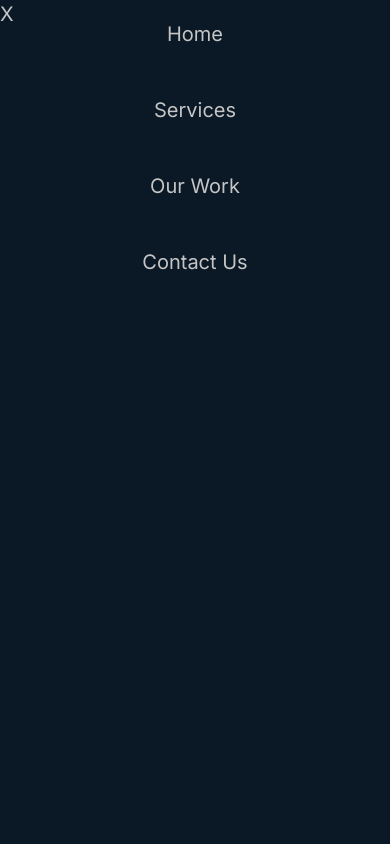
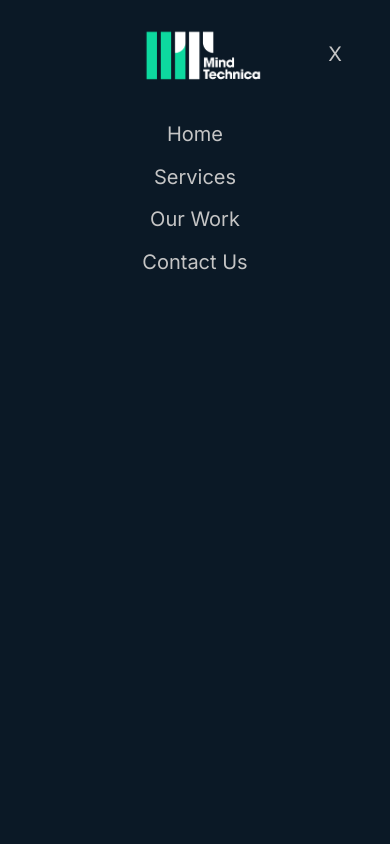
Before and after one commit to AGuerriere/mindtechnica, a Next.js app: page / in a window 390 px wide. Both pictures are taken after a click on the element 345 px from the left and 50 px from the top of the page. Shown: the top 844 px of the page. Built offline with nearby package versions, Linux system fonts and the light colour scheme; a web font is replaced by a local one.

Commit message:
added MT logo to mobile navbar

```diff
--- a/src/components/Navbar.tsx
+++ b/src/components/Navbar.tsx
@@ -49,8 +49,17 @@ export default function Navbar() {
     </nav>
     {/* Opened Mobile Navbar */}
     <div className={`${hidden === 1 ? 'hidden' : ''} bg-bgBlack text-xl pt-5 text-center h-full w-full fixed top-0 z-100 -ml-5`}>
+    <div className="fixed top-10 right-5 pr-7" onClick={()=>triggerToggle()}>X</div>
       <div className="pt- 5 flex h-64 justify-between flex-col">
-        <div className="fixed top-0 pr-7" onClick={()=>triggerToggle()}>X</div>
+        <div>
+          <Image
+          src="/images/Asset6.png"
+          width={136}
+          height={54}
+          alt="Logo"
+          className="inline-block"
+        />
+        </div>
         <a href="#home" onClick={() => triggerToggle()}>Home</a>
         <a href="#services" onClick={() => triggerToggle()}>Services</a>
         <a href="#ourwork" onClick={() => triggerToggle()}>Our Work</a>
```
